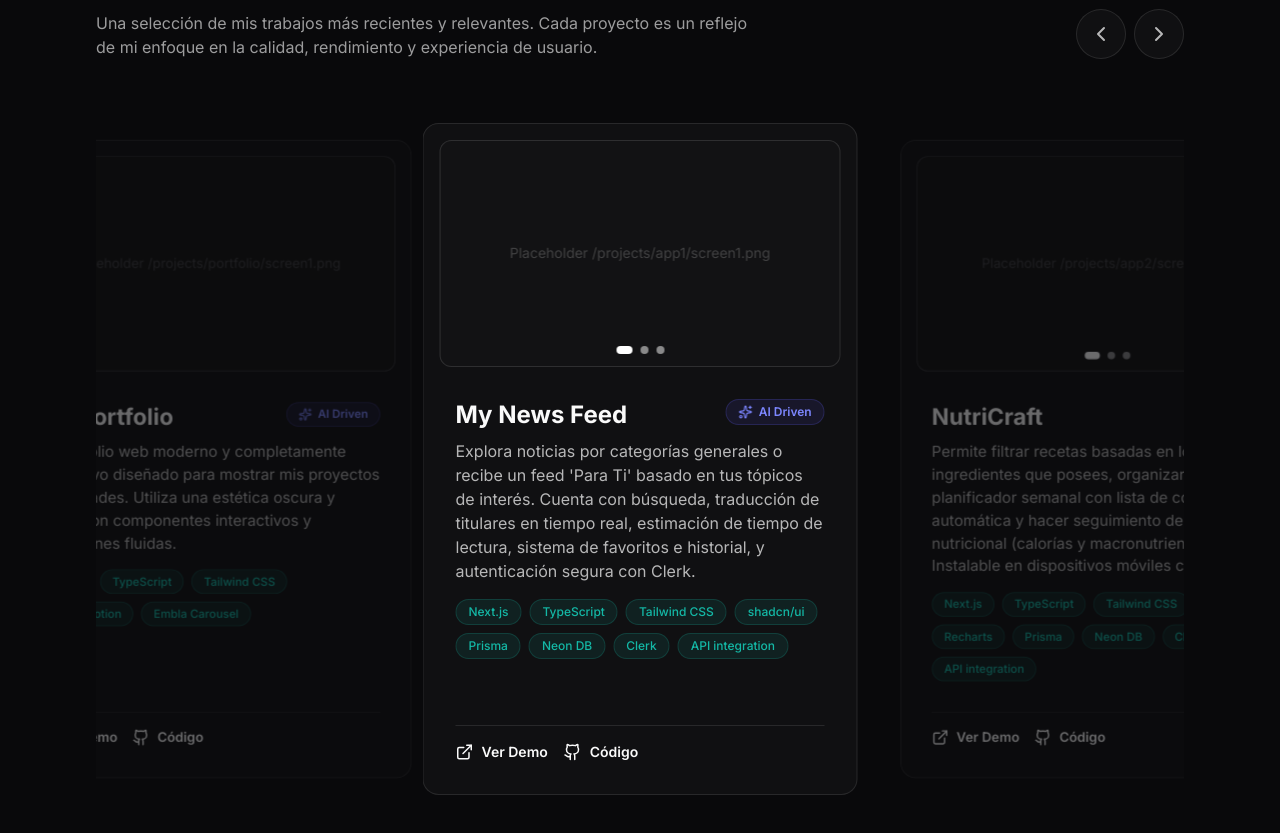
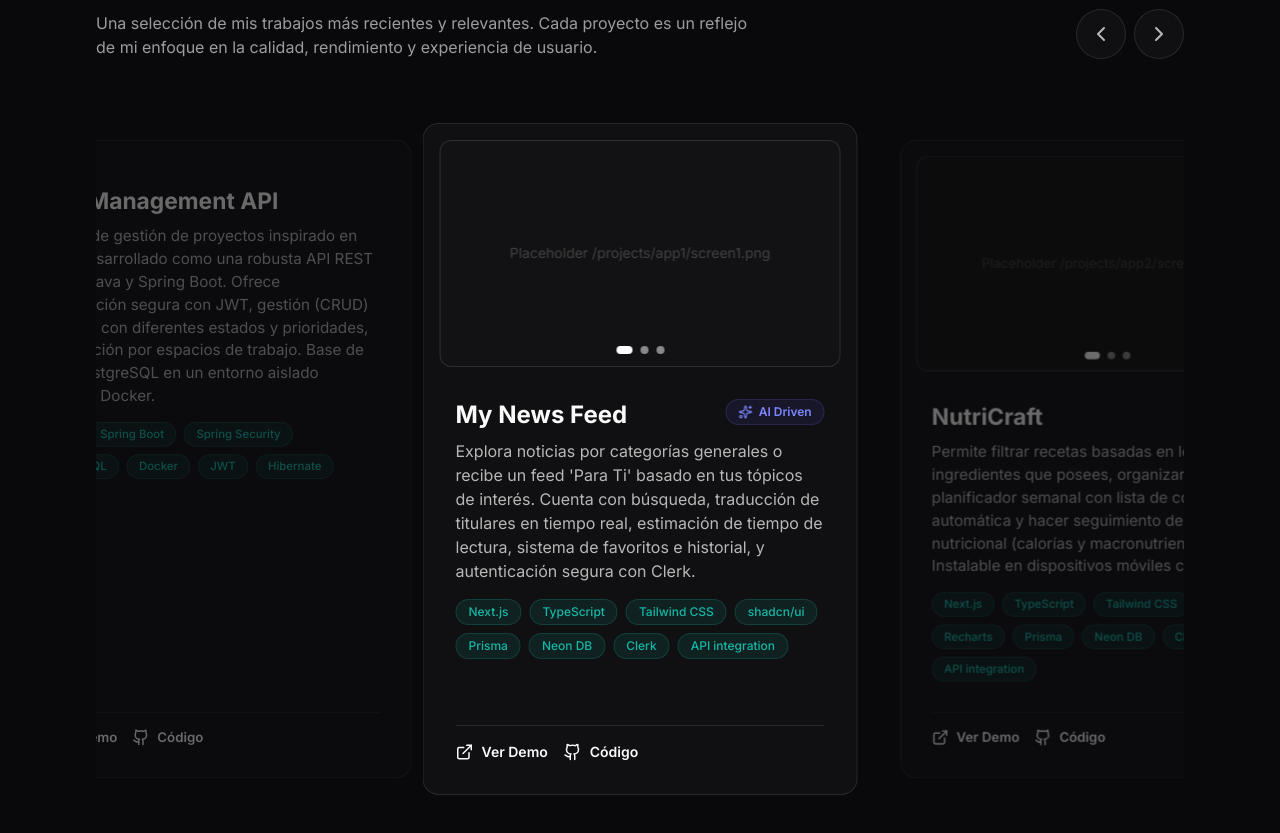
Before and after one commit to ivanmacieldxz/portfolio, a Next.js app: page / in a window 1280 px wide. Shown: the part 949-1782 px from the top of the page. Built offline with nearby package versions, Linux system fonts and the light colour scheme.

Commit message:
feat: added projects info

```diff
--- a/src/data/portfolio.ts
+++ b/src/data/portfolio.ts
@@ -113,6 +113,36 @@ export const portfolioData: PortfolioData = {
       demoLink: "https://ivanmacieldxz-portfolio.vercel.app/",
       aiDriven: true,
     },
+    {
+      id: "minijava-compiler",
+      title: "MiniJava Compiler",
+      shortDescription: "Compilador descendente LL(1) para el lenguaje MiniJava.",
+      detailedDescription: "Un compilador robusto construido desde cero en Kotlin para MiniJava (un subconjunto de Java). Implementa el pipeline completo de compilación incluyendo análisis léxico, sintáctico, semántico y generación de código (bytecode) para CeIVM.",
+      technologies: ["Kotlin", "Java", "Compiler Design"],
+      images: [],
+      repoLink: "https://github.com/ivanmacieldxz/minijava-compiler",
+      demoLink: "",
+    },
+    {
+      id: "girlfriend-present-app",
+      title: "Gift App - Android",
+      shortDescription: "Aplicación Android nativa con fotos y frases personalizadas.",
+      detailedDescription: "Aplicación Android desarrollada de forma nativa utilizando Kotlin y Jetpack Compose, siguiendo la arquitectura MVVM. Diseñada como un regalo personalizado, incluye la visualización de frases a medida y galerías de fotos categorizadas a partir de archivos de configuración JSON locales.",
+      technologies: ["Android", "Kotlin", "Jetpack Compose", "MVVM", "XML"],
+      images: [],
+      repoLink: "https://github.com/ivanmacieldxz/girlfriend-present-android-app",
+      demoLink: "",
+    },
+    {
+      id: "task-management-api",
+      title: "Task Management API",
+      shortDescription: "API REST tipo Trello para gestión de proyectos y tareas.",
+      detailedDescription: "Sistema de gestión de proyectos inspirado en Trello, desarrollado como una robusta API REST usando Java y Spring Boot. Ofrece autenticación segura con JWT, gestión (CRUD) de tareas con diferentes estados y prioridades, y agrupación por espacios de trabajo. Base de datos PostgreSQL en un entorno aislado mediante Docker.",
+      technologies: ["Java", "Spring Boot", "Spring Security", "PostgreSQL", "Docker", "JWT", "Hibernate"],
+      images: [],
+      repoLink: "https://github.com/ivanmacieldxz/task-management-app",
+      demoLink: "",
+    },
   ],
   skills: [
     {
```
